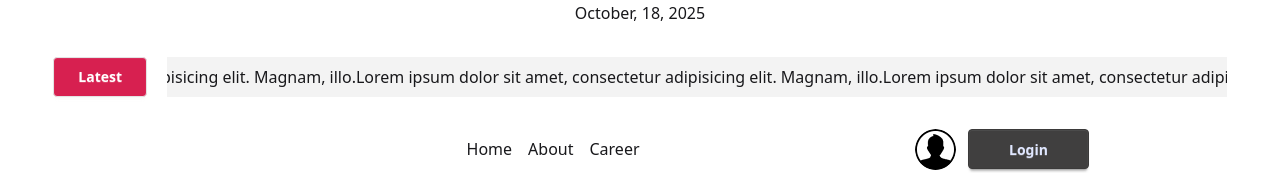
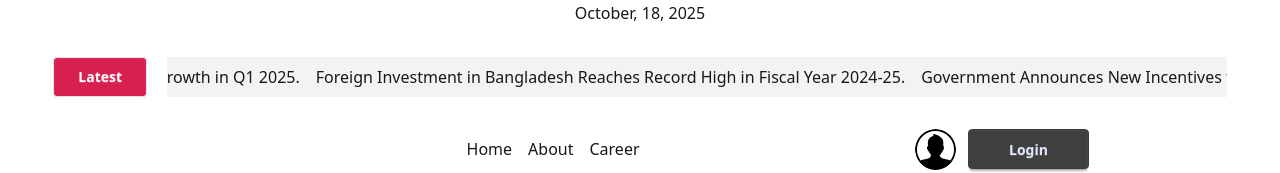
Before and after one commit to ArifulIslam016/Dragon-News, a React (Vite) app: page /catagories/1 in a window 1280 px wide. Shown: the part 125-298 px from the top of the page. Built offline with nearby package versions, Linux system fonts and the light colour scheme; no server answers.

Commit message:
Lateest news tags implimented dynamicaly

```diff
--- a/src/Components/Latest/Latest.jsx
+++ b/src/Components/Latest/Latest.jsx
@@ -1,18 +1,20 @@
 import React from 'react';
 import Marquee from 'react-fast-marquee';
 
-const Latest = () => {
+const Latest = ({NewsData}) => {
+   const filterdData=  NewsData.filter(singleData=>singleData.others.is_trending===true)
+     console.log(filterdData);
+
+
     return (
         <div className='flex items-center gap-5'>
             <p className='btn bg-secondary px-6 py-2 text-white'> Latest</p>
 
             <Marquee pauseOnHover className='bg-base-200 #F3F3F3;
  p-2 flex gap-8'>
-                <p> Lorem ipsum dolor sit amet, consectetur adipisicing elit. Magnam, illo.</p>
-                <p> Lorem ipsum dolor sit amet, consectetur adipisicing elit. Magnam, illo.</p>
-                <p> Lorem ipsum dolor sit amet, consectetur adipisicing elit. Magnam, illo.</p>
-                <p> Lorem ipsum dolor sit amet, consectetur adipisicing elit. Magnam, illo.</p>
-                <p> Lorem ipsum dolor sit amet, consectetur adipisicing elit. Magnam, illo.</p>
+                {
+                    filterdData.map(sinFilteredData=><p className='mr-4'>{sinFilteredData.title}.</p>)
+                }
             </Marquee>
         </div>
     );
--- a/src/Layouts/HomeLayout/HomeLayout.jsx
+++ b/src/Layouts/HomeLayout/HomeLayout.jsx
@@ -1,6 +1,6 @@
 import React from "react";
 import Header from "../../Components/Header/Header";
-import { Outlet, useNavigation } from "react-router";
+import { Outlet, useLoaderData, useNavigation } from "react-router";
 import Latest from "../../Components/Latest/Latest";
 import Navbar from "../../Components/Navbar/Navbar";
 import LeftAside from "./LeftAside";
@@ -8,6 +8,8 @@ import RightAside from "./RightAside";
 import Loading from "../../Components/Loading";
 
 const HomeLayout = () => {
+  const NewsData=useLoaderData()
+
   const { state } = useNavigation();
 
   return (
@@ -16,7 +18,7 @@ const HomeLayout = () => {
       <Header></Header>
       {/* latest section */}
       <section className="w-11/12 mx-auto pt-8">
-        <Latest></Latest>
+        <Latest NewsData={NewsData}></Latest>
       </section>
       {/* Navbar section */}
       <nav className="w-11/12 mx-auto pt-8">
--- a/src/Routes/Routes.jsx
+++ b/src/Routes/Routes.jsx
@@ -13,6 +13,8 @@ const router = createBrowserRouter([
   {
     path: "/",
     Component: HomeLayout,
+     loader: () => fetch("/news.json"),
+ hydrateFallbackElement: <Loading></Loading>,
     children: [
       { path: "", Component: Home },
       {
```
